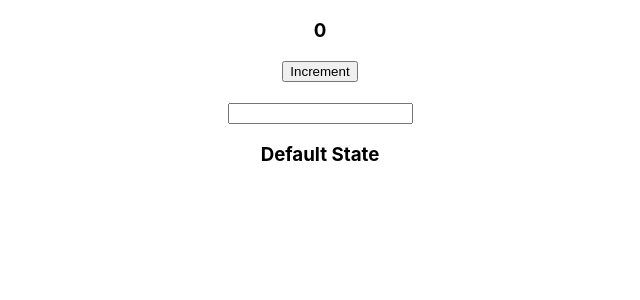
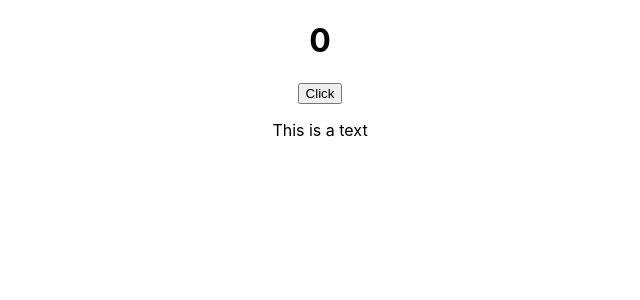
Before and after one commit to nashyvan/react-hooks, a React (Create React App) app: page / in a window 1280 px wide. Shown: the top 300 px of the page, without its empty margins (320-960 px from the left). Built offline with nearby package versions, Linux system fonts and the light colour scheme.

Commit message:
useReducer

```diff
--- a/src/App.js
+++ b/src/App.js
@@ -1,10 +1,12 @@
 import "./App.css";
 import UseStateHook from "./UseState/UseStateHook";
+import UseReducerHook from "./UseReducer/UseReducerHook"
 
 function App() {
   return (
     <div className="App">
-      <UseStateHook />
+      {/*<UseStateHook/>*/}
+      <UseReducerHook/>
     </div>
   );
 }
--- /dev/null
+++ b/src/UseReducer/UseReducerHook.js
@@ -0,0 +1,32 @@
+import React, {useReducer} from 'react';
+
+const reducer = (state, action) => {
+  switch (action.type) {
+    case "INCREMENT":
+      return {count: state.count + 1, showText: state.showText};
+    case "toggleShowText":
+      return {count: state.count, showText: !state.showText};
+    default:
+      return state;
+  }
+}
+
+const UseReducerHook = () => {
+  const [state, dispatch] = useReducer(reducer, {count: 0, showText: true});
+
+  return (
+    <div>
+      <h1>{state.count}</h1>
+      <button onClick={() => {
+        dispatch({type: "INCREMENT"})
+        dispatch({type: "toggleShowText"})
+      }}>
+        Click
+      </button>
+
+      {state.showText && <p>This is a text</p>}
+    </div>
+  );
+};
+
+export default UseReducerHook;
```
